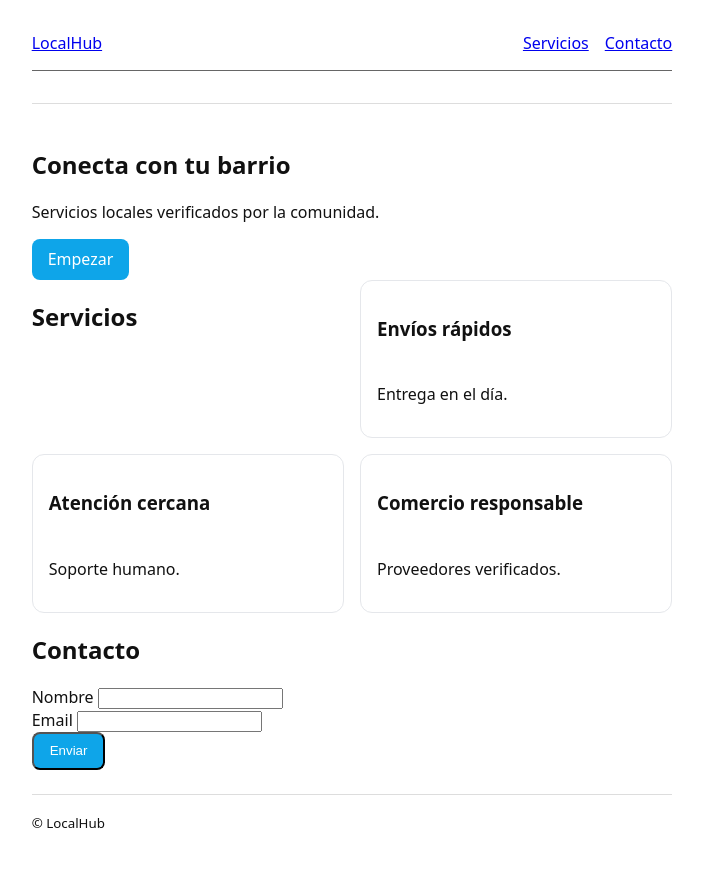
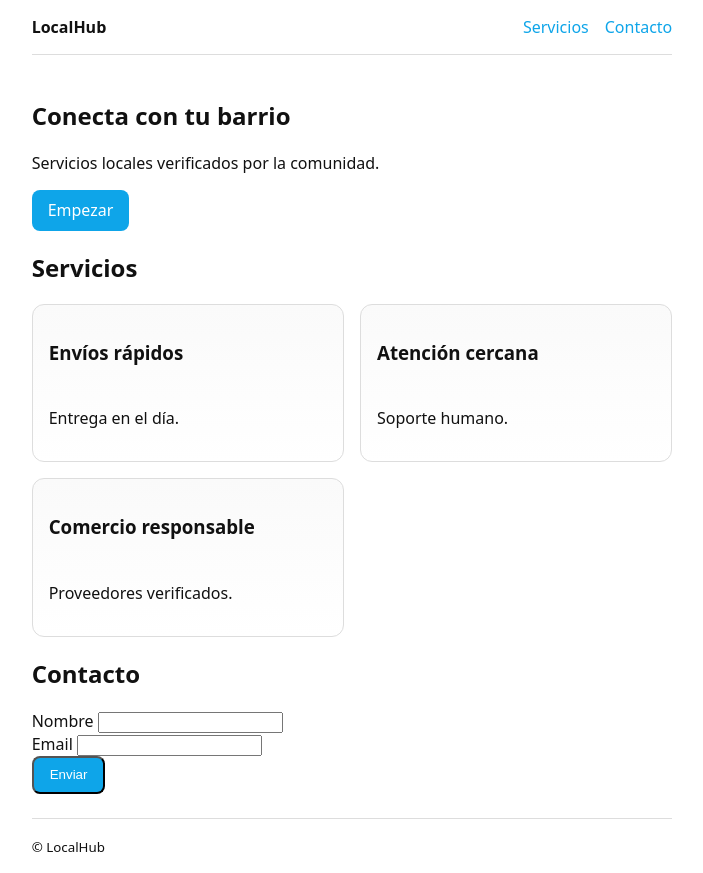
Before and after one commit to Jhonttt/diw-u2-localhub-atahona-toro, a plain HTML site: page index.html in a window 1280 px wide. Shown: the whole page, without its empty margins (288-991 px from the left). Before the commit the page ends 849 px from the top, so only its background shows below. Drawn offline with Linux system fonts and the light colour scheme.

Commit message:
feat(main.css/index.html): diseño con flex a las tarjetas, y uso de sticky en el nav

```diff
--- a/css/main.css
+++ b/css/main.css
@@ -61,9 +61,11 @@ img {
   gap: var(--space-3);
 }
 .site-header {
+  background-color:var(--bg) ;
   grid-area: header;
-  padding: var(--space-2) 0;
-  border-bottom: 1px solid #ddd;
+  position: sticky;
+  top: 0;
+  z-index: 10;
 }
 .site-main {
   grid-area: main;
@@ -88,8 +90,7 @@ img {
   justify-content: space-between;
   gap: var(--space-2);
   padding: var(--space-2) 0;
-  border-bottom: 1px solid #666666;
-  margin-bottom: 1em;
+  border-bottom: 1px solid #ddd;
 }
 
 .nav-list {
@@ -100,16 +101,27 @@ img {
   padding: 0;
 }
 
+.site-nav .brand {
+  color: var(--fg);
+  text-decoration: none;
+  font-weight: bold;
+}
+
+.site-nav a{
+  text-decoration: none;
+  color: var(--accent);
+}
+
+
 .card {
+  background: linear-gradient(to bottom ,#fafafa,var(--bg));
   display: flex;
   flex-direction: column;
   align-items: flex-start;
   gap: .5rem;
   padding: var(--space-2);
-  border: 1px solid #e5e7eb;
+  border: 1px solid #ddd;
   border-radius: .75rem;
-
-
 }
 
 .btn {
--- a/index.html
+++ b/index.html
@@ -27,8 +27,8 @@
         <a class="btn" href="#contacto">Empezar</a>
       </section>
 
+      <h2 id="services-title">Servicios</h2>
       <section id="servicios" class="services grid-auto" aria-labelledby="services-title">
-        <h2 id="services-title">Servicios</h2>
         <article class="card"><h3>Envíos rápidos</h3><p>Entrega en el día.</p></article>
         <article class="card"><h3>Atención cercana</h3><p>Soporte humano.</p></article>
         <article class="card"><h3>Comercio responsable</h3><p>Proveedores verificados.</p></article>
```
